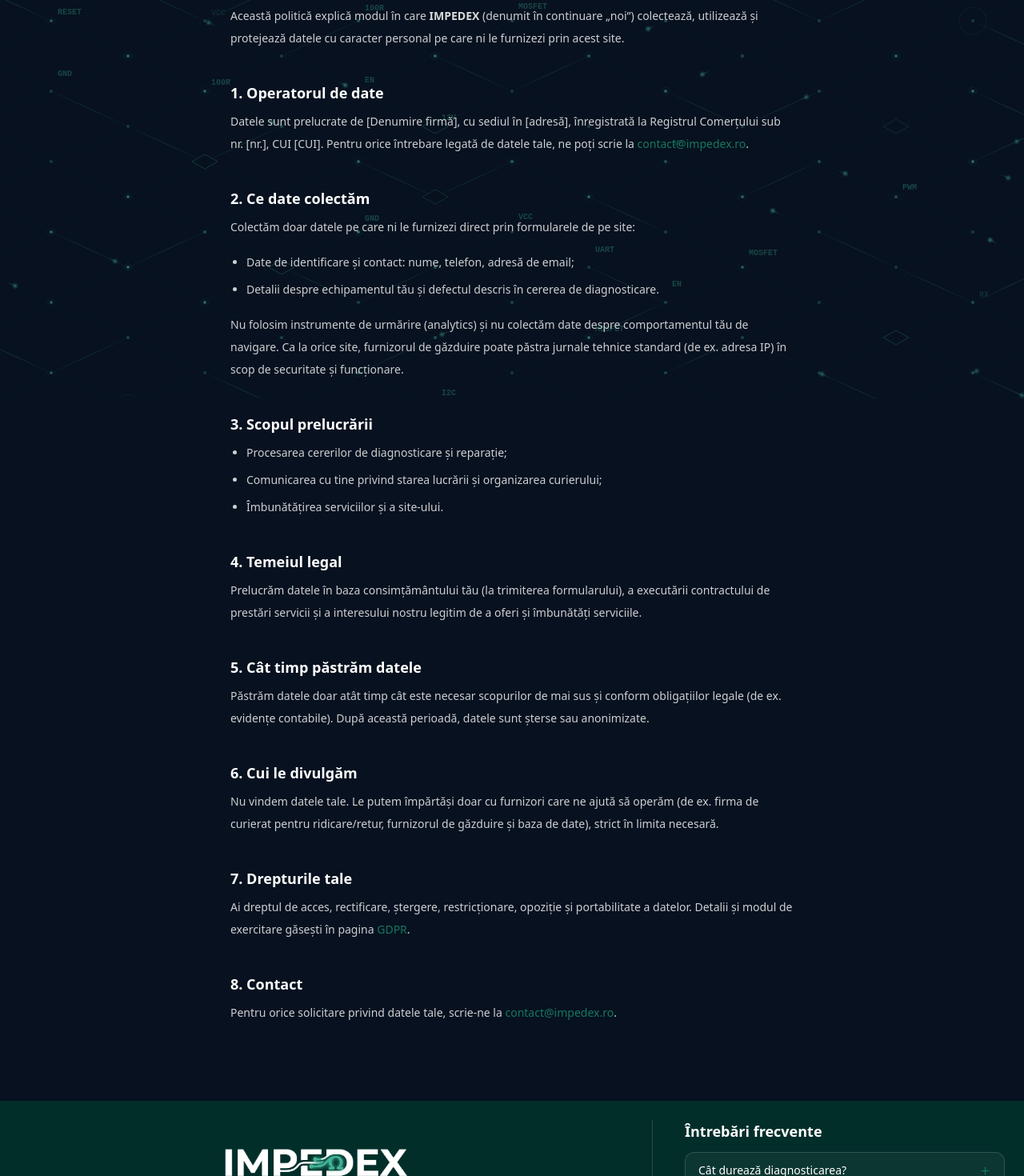
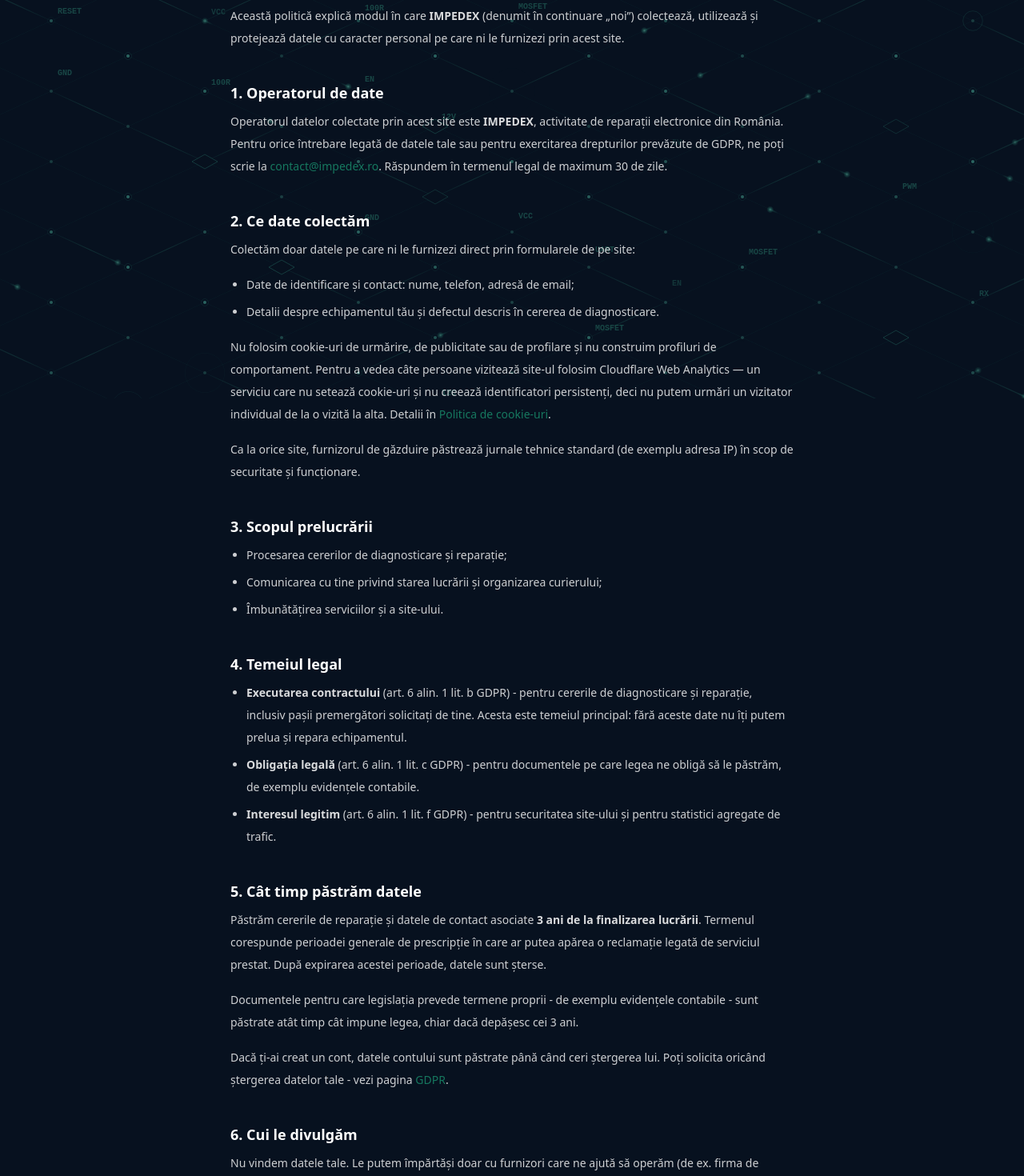
Before and after one commit to pauljarda/impedex-website, a Next.js app: page /privacy-policy in a window 1280 px wide. Shown: the part 302-1772 px from the top of the page at 80% size. Built offline with nearby package versions, Linux system fonts and the light colour scheme.

Commit message:
PP enhance

```diff
--- a/app/admin/requests/page.tsx
+++ b/app/admin/requests/page.tsx
@@ -15,6 +15,7 @@
   CheckCircleIcon,
   ExclamationTriangleIcon,
   ArrowPathIcon,
+  TrashIcon,
 } from "@heroicons/react/24/outline";
 import { supabase } from "@/lib/supabase";
 
@@ -140,6 +141,38 @@
     }
 
     setRequests((prev) => prev.map((r) => (r.id === id ? { ...r, status: newStatus } : r)));
+    setUpdatingId(null);
+  };
+
+  // GDPR right to erasure. Lets an emailed "delete my data" request be handled
+  // from the dashboard rather than the Supabase console. Irreversible — the
+  // row is deleted, not archived.
+  const deleteRequest = async (req: Request) => {
+    const confirmed = confirm(
+      `Ștergi definitiv cererea lui ${req.full_name || "client necunoscut"} (${req.email || "fără email"})?\n\nAceastă acțiune nu poate fi anulată.`
+    );
+    if (!confirmed) return;
+
+    setUpdatingId(req.id);
+    // `.select()` so we can tell a real deletion from one RLS silently refused.
+    // Without it a blocked delete returns no error and zero rows, and the row
+    // would vanish from the UI while surviving in the database — the worst
+    // possible outcome for an erasure request.
+    const { data, error } = await supabase
+      .from("repair_requests")
+      .delete()
+      .eq("id", req.id)
+      .select("id");
+
+    if (error || !data || data.length === 0) {
+      console.error("Error deleting request:", error ?? "no rows deleted (RLS?)");
+      alert("Ștergerea nu a reușit. Cererea NU a fost ștearsă.");
+      setUpdatingId(null);
+      return;
+    }
+
+    setRequests((prev) => prev.filter((r) => r.id !== req.id));
+    setSelectedId(null);
     setUpdatingId(null);
   };
 
@@ -344,6 +377,25 @@
                     • Atribuie tehnician • Adaugă preț și piese • Încarcă poze/video • Setează termen estimativ • Notează comunicarea cu clientul
                   </p>
                 </div>
+
+                {/* GDPR erasure */}
+                <div className="flex flex-col gap-3 rounded-lg border border-red-200 bg-red-50/40 p-5 sm:flex-row sm:items-center sm:justify-between">
+                  <div>
+                    <h3 className="text-xs font-semibold uppercase tracking-wider text-red-500/80">Ștergere date</h3>
+                    <p className="mt-1 text-sm leading-relaxed text-slate-600">
+                      Șterge definitiv această cerere, inclusiv datele de contact ale clientului.
+                      Folosește pentru solicitările GDPR de ștergere.
+                    </p>
+                  </div>
+                  <button
+                    onClick={() => deleteRequest(selectedRequest)}
+                    disabled={updatingId === selectedRequest.id}
+                    className="inline-flex shrink-0 items-center gap-2 rounded-lg border border-red-300 bg-white px-4 py-2 text-sm font-semibold text-red-700 transition hover:bg-red-50 disabled:cursor-not-allowed disabled:opacity-50"
+                  >
+                    <TrashIcon className="h-4 w-4" />
+                    Șterge cererea
+                  </button>
+                </div>
               </motion.div>
             )}
           </AnimatePresence>
--- a/app/privacy-policy/page.tsx
+++ b/app/privacy-policy/page.tsx
@@ -1,3 +1,4 @@
+import Link from "next/link";
 import LegalShell from "@/components/LegalShell";
 
 export const metadata = {
@@ -7,7 +8,7 @@
 
 export default function PrivacyPolicyPage() {
   return (
-    <LegalShell title="Politică de confidențialitate" updated="iunie 2026">
+    <LegalShell title="Politică de confidențialitate" updated="iulie 2026">
       <p>
         Această politică explică modul în care <strong>IMPEDEX</strong> (denumit în
         continuare &bdquo;noi&rdquo;) colectează, utilizează și protejează datele
@@ -16,10 +17,12 @@
 
       <h2>1. Operatorul de date</h2>
       <p>
-        Datele sunt prelucrate de [Denumire firmă], cu sediul în [adresă],
-        înregistrată la Registrul Comerțului sub nr. [nr.], CUI [CUI]. Pentru
-        orice întrebare legată de datele tale, ne poți scrie la{" "}
-        <a href="mailto:contact@impedex.ro">contact@impedex.ro</a>.
+        Operatorul datelor colectate prin acest site este{" "}
+        <strong>IMPEDEX</strong>, activitate de reparații electronice din
+        România. Pentru orice întrebare legată de datele tale sau pentru
+        exercitarea drepturilor prevăzute de GDPR, ne poți scrie la{" "}
+        <a href="mailto:contact@impedex.ro">contact@impedex.ro</a>. Răspundem în
+        termenul legal de maximum 30 de zile.
       </p>
 
       <h2>2. Ce date colectăm</h2>
@@ -32,10 +35,16 @@
         <li>Detalii despre echipamentul tău și defectul descris în cererea de diagnosticare.</li>
       </ul>
       <p>
-        Nu folosim instrumente de urmărire (analytics) și nu colectăm date
-        despre comportamentul tău de navigare. Ca la orice site, furnizorul de
-        găzduire poate păstra jurnale tehnice standard (de ex. adresa IP) în scop
-        de securitate și funcționare.
+        Nu folosim cookie-uri de urmărire, de publicitate sau de profilare și nu
+        construim profiluri de comportament. Pentru a vedea câte persoane
+        vizitează site-ul folosim Cloudflare Web Analytics — un serviciu care nu
+        setează cookie-uri și nu creează identificatori persistenți, deci nu
+        putem urmări un vizitator individual de la o vizită la alta. Detalii în{" "}
+        <Link href="/cookies">Politica de cookie-uri</Link>.
+      </p>
+      <p>
+        Ca la orice site, furnizorul de găzduire păstrează jurnale tehnice
+        standard (de exemplu adresa IP) în scop de securitate și funcționare.
       </p>
 
       <h2>3. Scopul prelucrării</h2>
@@ -46,17 +55,41 @@
       </ul>
 
       <h2>4. Temeiul legal</h2>
-      <p>
-        Prelucrăm datele în baza consimțământului tău (la trimiterea formularului),
-        a executării contractului de prestări servicii și a interesului nostru
-        legitim de a oferi și îmbunătăți serviciile.
-      </p>
+      <ul>
+        <li>
+          <strong>Executarea contractului</strong> (art. 6 alin. 1 lit. b GDPR) -
+          pentru cererile de diagnosticare și reparație, inclusiv pașii
+          premergători solicitați de tine. Acesta este temeiul principal: fără
+          aceste date nu îți putem prelua și repara echipamentul.
+        </li>
+        <li>
+          <strong>Obligația legală</strong> (art. 6 alin. 1 lit. c GDPR) - pentru
+          documentele pe care legea ne obligă să le păstrăm, de exemplu
+          evidențele contabile.
+        </li>
+        <li>
+          <strong>Interesul legitim</strong> (art. 6 alin. 1 lit. f GDPR) - pentru
+          securitatea site-ului și pentru statistici agregate de trafic.
+        </li>
+      </ul>
 
       <h2>5. Cât timp păstrăm datele</h2>
       <p>
-        Păstrăm datele doar atât timp cât este necesar scopurilor de mai sus și
-        conform obligațiilor legale (de ex. evidențe contabile). După această
-        perioadă, datele sunt șterse sau anonimizate.
+        Păstrăm cererile de reparație și datele de contact asociate{" "}
+        <strong>3 ani de la finalizarea lucrării</strong>. Termenul corespunde
+        perioadei generale de prescripție în care ar putea apărea o reclamație
+        legată de serviciul prestat. După expirarea acestei perioade, datele sunt
+        șterse.
+      </p>
+      <p>
+        Documentele pentru care legislația prevede termene proprii - de exemplu
+        evidențele contabile - sunt păstrate atât timp cât impune legea, chiar
+        dacă depășesc cei 3 ani.
+      </p>
+      <p>
+        Dacă ți-ai creat un cont, datele contului sunt păstrate până când ceri
+        ștergerea lui. Poți solicita oricând ștergerea datelor tale - vezi pagina{" "}
+        <Link href="/gdpr">GDPR</Link>.
       </p>
 
       <h2>6. Cui le divulgăm</h2>
@@ -70,7 +103,7 @@
       <p>
         Ai dreptul de acces, rectificare, ștergere, restricționare, opoziție și
         portabilitate a datelor. Detalii și modul de exercitare găsești în pagina{" "}
-        <a href="/gdpr">GDPR</a>.
+        <Link href="/gdpr">GDPR</Link>.
       </p>
 
       <h2>8. Contact</h2>
```
